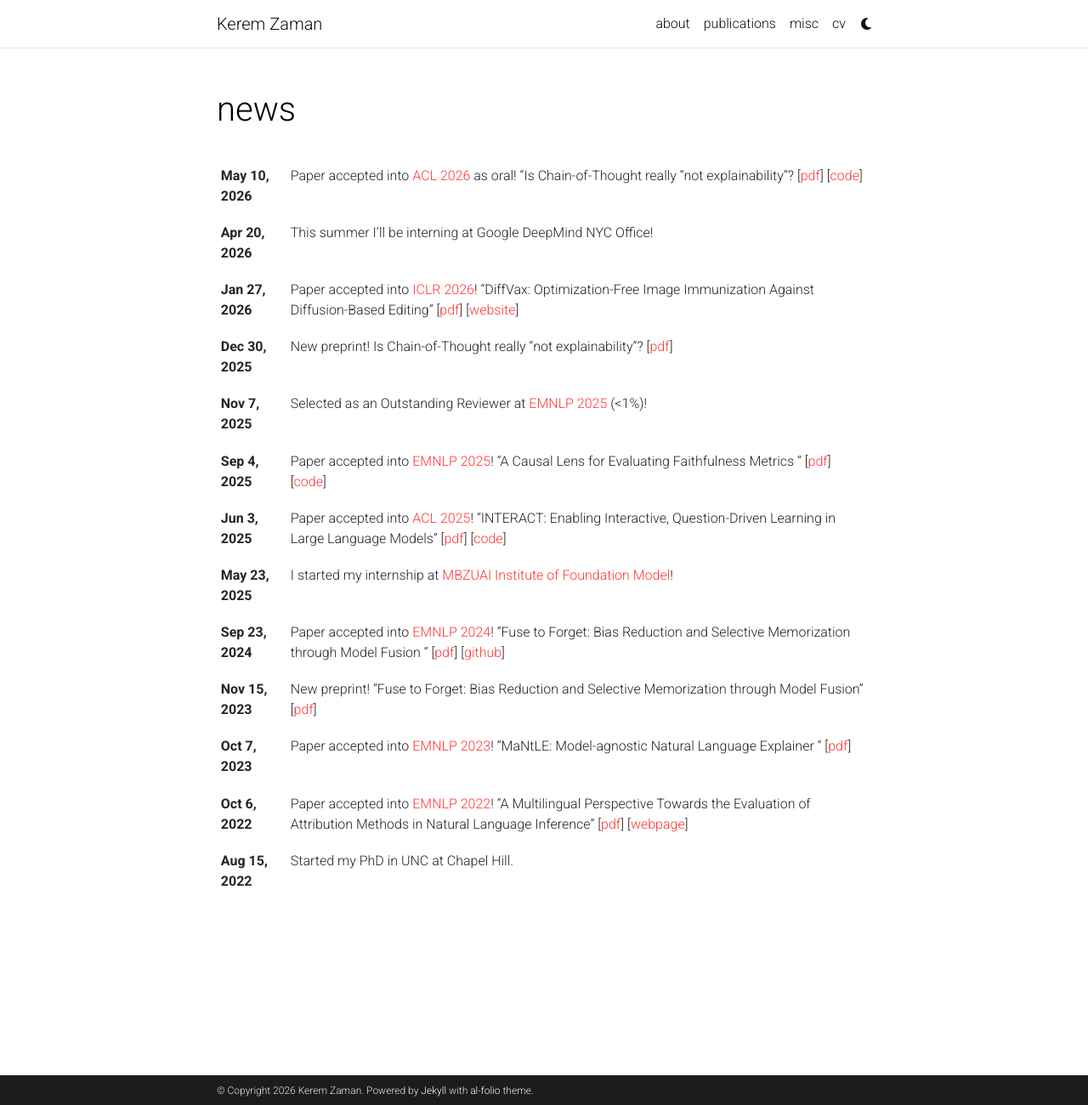
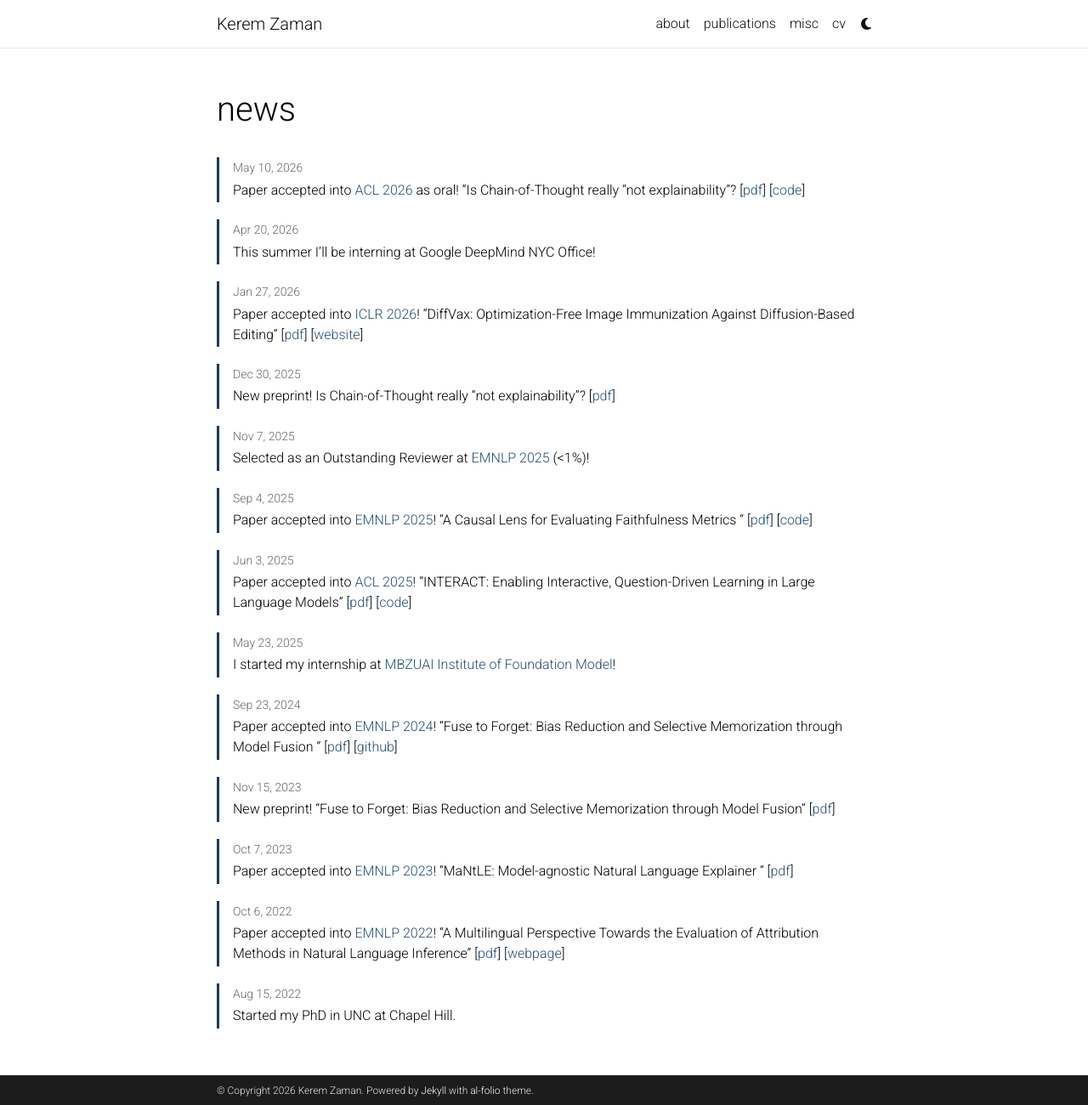
Before and after one commit to KeremZaman/keremzaman.github.io, a Jekyll site: the page built from news.html, in a window 1280 px wide and 1300 px high. Shown: the whole window at 85% size. Built offline with Jekyll 4.4.1, drawn with Linux system fonts in a browser that asks for light colours; full-size pictures stand in for the smaller copies a plugin makes; comment, search, counter and statistics services are not loaded; a style sheet for code colours, icons or effects is not loaded.

Commit message:
Align job market notice and unify news formatting

```diff
--- a/_includes/news.html
+++ b/_includes/news.html
@@ -1,27 +1,27 @@
 <div class="news">
   {% if site.news != blank -%}
     {%- assign news_size = site.news | size -%}
-            <div class="table-responsive" {% if include.limit and site.announcements.scrollable and news_size > 3 %}style="max-height: 60vw"{% endif %}>
-              <table class="table table-sm table-borderless">
-              {%- assign news = site.news | reverse -%}
+    {%- assign news = site.news | sort: 'date' | reverse -%}
     {% if include.limit and site.announcements.limit %}
       {% assign news_limit = site.announcements.limit %}
     {% else %}
       {% assign news_limit = news_size %}
     {% endif %}
+    <div{% if include.limit and site.announcements.scrollable and news_size > 3 %} class="news-scroll" tabindex="0" role="region" aria-label="Recent news"{% endif %}>
+      <ul class="news-list">
         {% for item in news limit: news_limit %}
-                <tr>
-                  <th scope="row">{{ item.date | date: "%b %-d, %Y" }}</th>
-                  <td>
+          <li class="news-item">
+            <time class="news-date" datetime="{{ item.date | date_to_xmlschema }}">{{ item.date | date: "%b %-d, %Y" }}</time>
+            <div class="news-content">
               {% if item.inline -%}
                 {{ item.content | remove: '<p>' | remove: '</p>' | emojify }}
               {%- else -%}
                 <a class="news-title" href="{{ item.url | relative_url }}">{{ item.title }}</a>
               {%- endif %}
-                  </td>
-                </tr>
+            </div>
+          </li>
         {%- endfor %}
-              </table>
+      </ul>
     </div>
   {%- else -%}
     <p>No news so far...</p>
--- a/_sass/_personal.scss
+++ b/_sass/_personal.scss
@@ -39,6 +39,51 @@ html[data-theme='dark'] {
 
   a:hover {
     text-decoration-color: currentColor;
+  }
+}
+
+// Keep the bio and availability notice in one column beside the photo.
+.about-intro {
+  margin-bottom: 1.75rem;
+
+  > .profile {
+    width: 100%;
+    margin: 0 0 1rem;
+  }
+
+  .intro-copy {
+    min-width: 0;
+  }
+
+  .intro-copy > :last-child {
+    margin-bottom: 0;
+  }
+}
+
+@media (min-width: 576px) {
+  .about-intro.has-profile {
+    display: grid;
+    grid-template-columns: minmax(0, 1fr) 30%;
+    gap: 1.5rem;
+    align-items: start;
+
+    > .profile {
+      grid-column: 2;
+      grid-row: 1;
+      margin: 0;
+    }
+
+    > .intro-copy {
+      grid-column: 1;
+      grid-row: 1;
+    }
+
+    &.profile-left {
+      grid-template-columns: 30% minmax(0, 1fr);
+
+      > .profile { grid-column: 1; }
+      > .intro-copy { grid-column: 2; }
+    }
   }
 }
 
@@ -168,12 +213,51 @@ html[data-theme='dark'] .job-market {
   }
 }
 
+// News uses the same left rule, spacing, and text hierarchy as papers.
+.news {
+  .news-list {
+    list-style: none;
+    margin: 0;
+    padding: 0;
+  }
+
+  .news-item {
+    margin: 0 0 1.25rem;
+    padding: 0.15rem 0 0.15rem 1rem;
+    border-left: 3px solid var(--paper-accent-color);
+  }
+
+  .news-date {
+    display: block;
+    margin-bottom: 0.2rem;
+    color: var(--paper-muted-color);
+    font-size: 0.875rem;
+    line-height: 1.5;
+  }
+
+  .news-content {
+    font-size: 1rem;
+    line-height: 1.5;
+
+    a { color: var(--profile-link-color); }
+    p { margin: 0; }
+  }
+
+  .news-scroll {
+    max-height: 24rem;
+    overflow-y: auto;
+    padding-right: 0.75rem;
+    scrollbar-width: thin;
+  }
+}
+
 @media (max-width: 575.98px) {
   .job-market {
     padding: 0.85rem 1rem;
   }
 
-  .publications ol.bibliography > li {
+  .publications ol.bibliography > li,
+  .news .news-item {
     padding-left: 0.75rem;
   }
 }
```
Also changed, not shown: _layouts/about.html (+5 -3 lines). Lines whose indentation alone changed are shown as unchanged.
